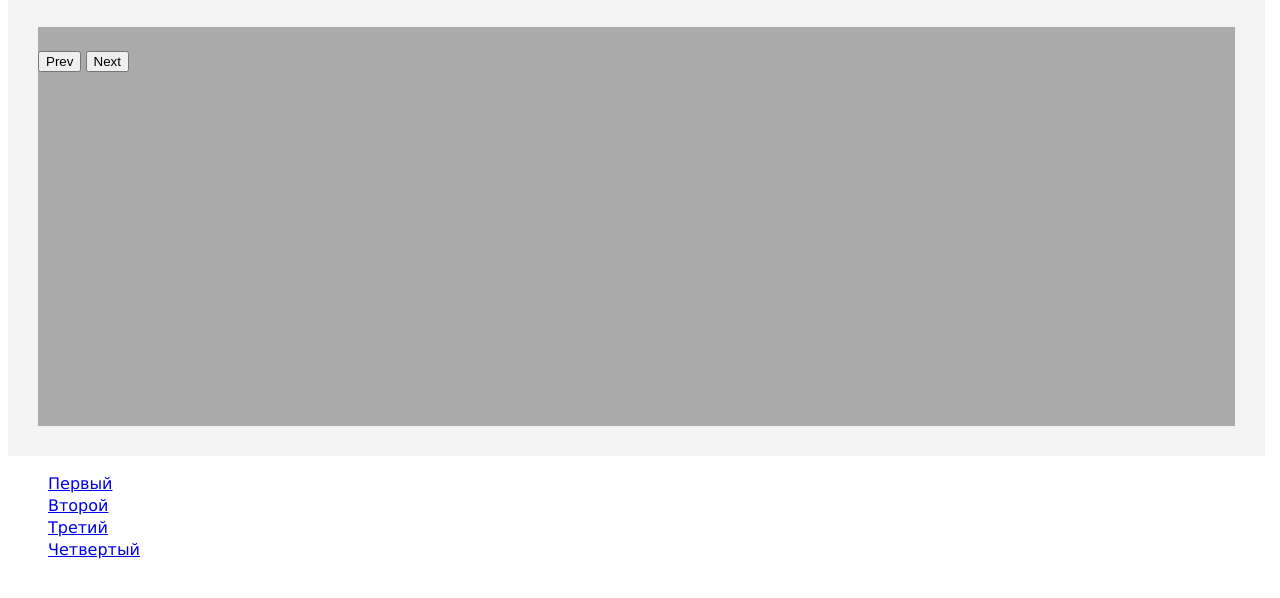
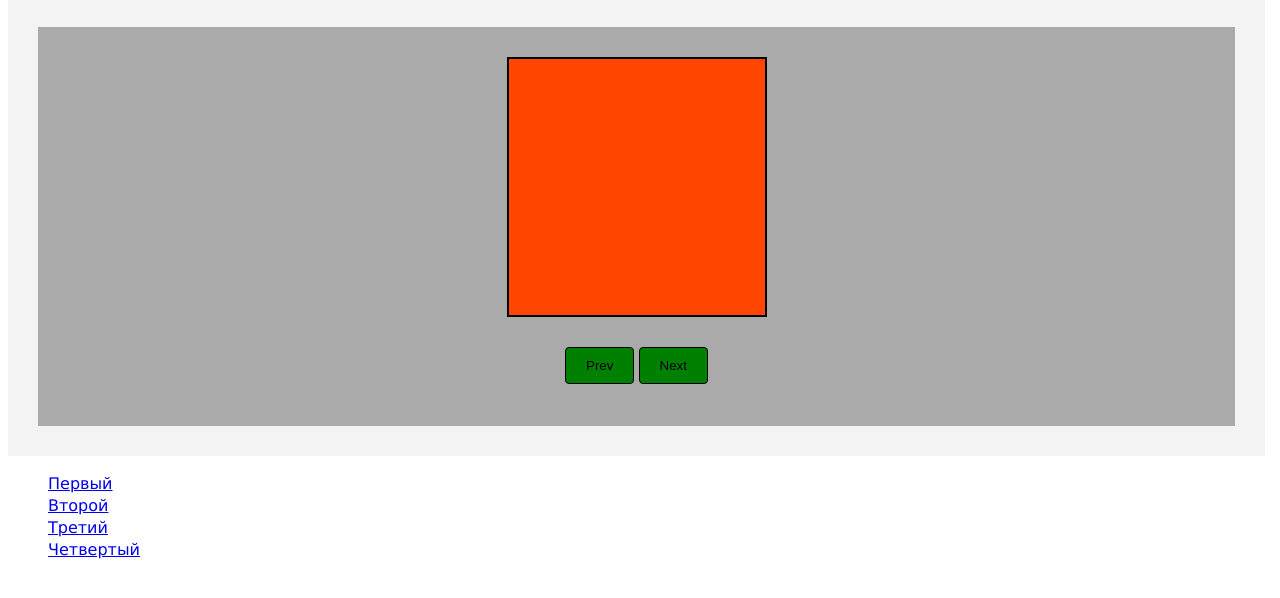
Before and after one commit to Borjan40/museum, a plain HTML site: page index.html in a window 1280 px wide. Shown: the part 112-710 px from the top of the page. Drawn offline with nearby package versions, Linux system fonts and the light colour scheme.

Commit message:
изменения в css

```diff
--- a/style.css
+++ b/style.css
@@ -31,4 +31,41 @@ ul li {
     height: 100%;
     width: 100%;
     background-color: #aaa;
+    display: flex;
+    flex-direction: column;
+    align-items: center;
 }
+
+.slider {
+    width: 256px;
+    height: 256px;
+    border: 2px solid black;
+    margin: 30px auto;
+    overflow: hidden;
+}
+
+.slider-line {
+    width: 1024px;
+    height: 256px;
+    background: orangered;
+    display: flex;
+    position: relative;
+    left: 0;
+    transition: all ease 1s;
+}
+
+button {
+    background: green;
+    border: 1px solid black;
+    border-radius: 4px;
+    padding: 10px 20px;
+}
+
+button:hover {
+    background: orangered;
+}
+
+button:active {
+    background: #000;
+    color: #f3f3f3;
+}
```
